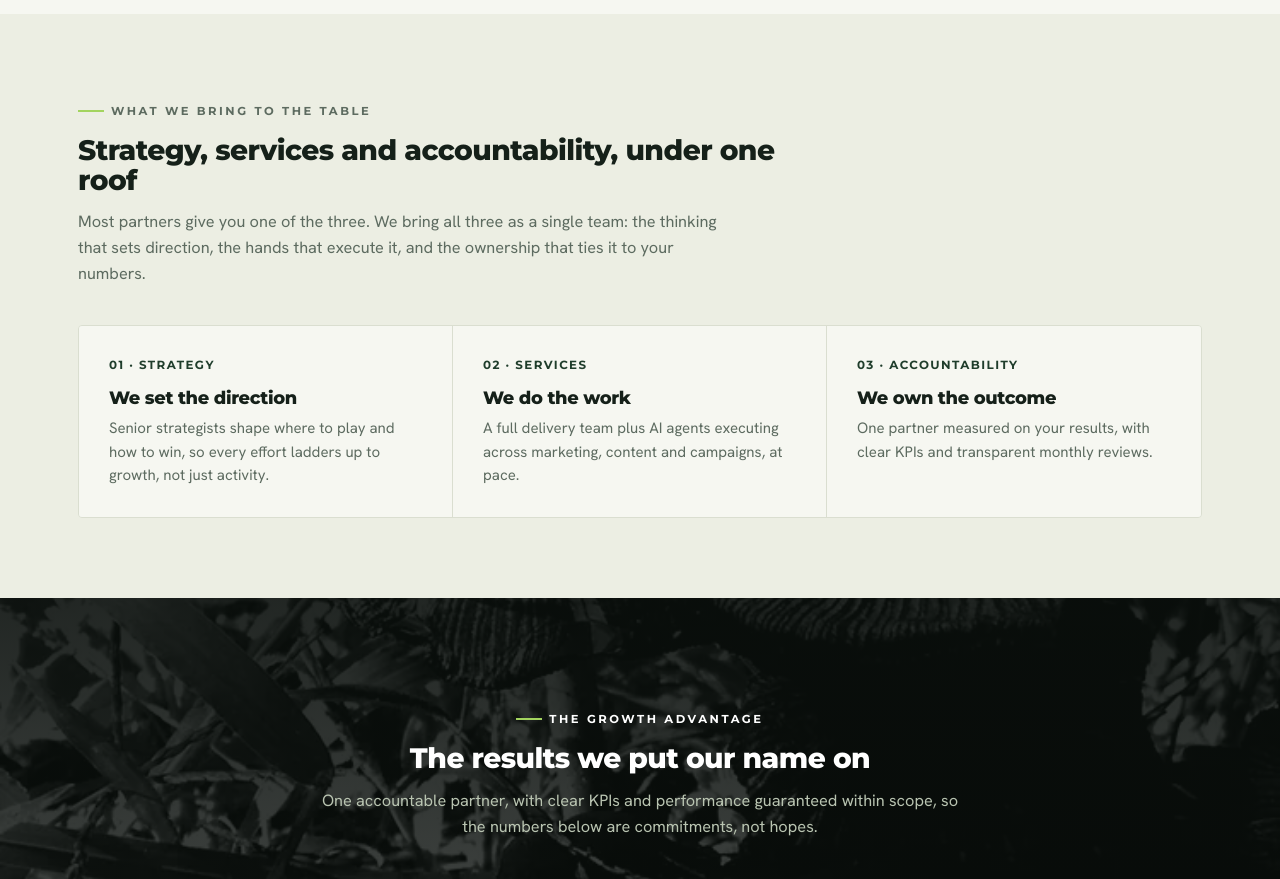
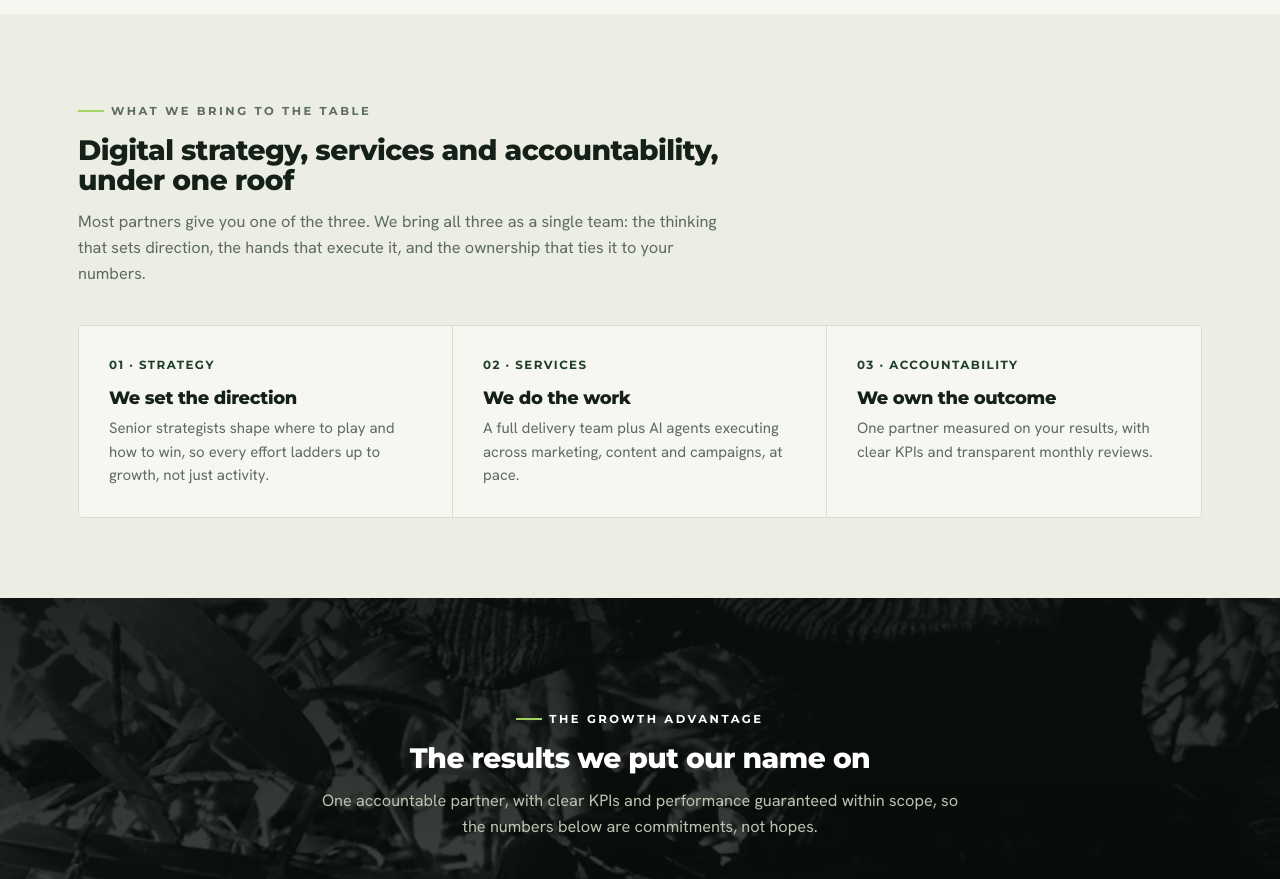
Before and after one commit to sarkarsantanu2024/avocadotreedigital, a website: page index.html in a window 1280 px wide. Shown: the part 2100-2979 px from the top of the page. Drawn offline with Linux system fonts and the light colour scheme.

Commit message:
content update

```diff
--- a/index.html
+++ b/index.html
@@ -112,7 +112,7 @@
   <div class="wrap">
     <div class="sec-head reveal" style="margin-bottom:38px">
       <span class="eyebrow">What we bring to the table</span>
-      <h2>Strategy, services and accountability, under one roof</h2>
+      <h2>Digital strategy, services and accountability, under one roof</h2>
       <p>Most partners give you one of the three. We bring all three as a single team: the thinking that sets direction, the hands that execute it, and the ownership that ties it to your numbers.</p>
     </div>
     <div class="bring-row reveal">
```
